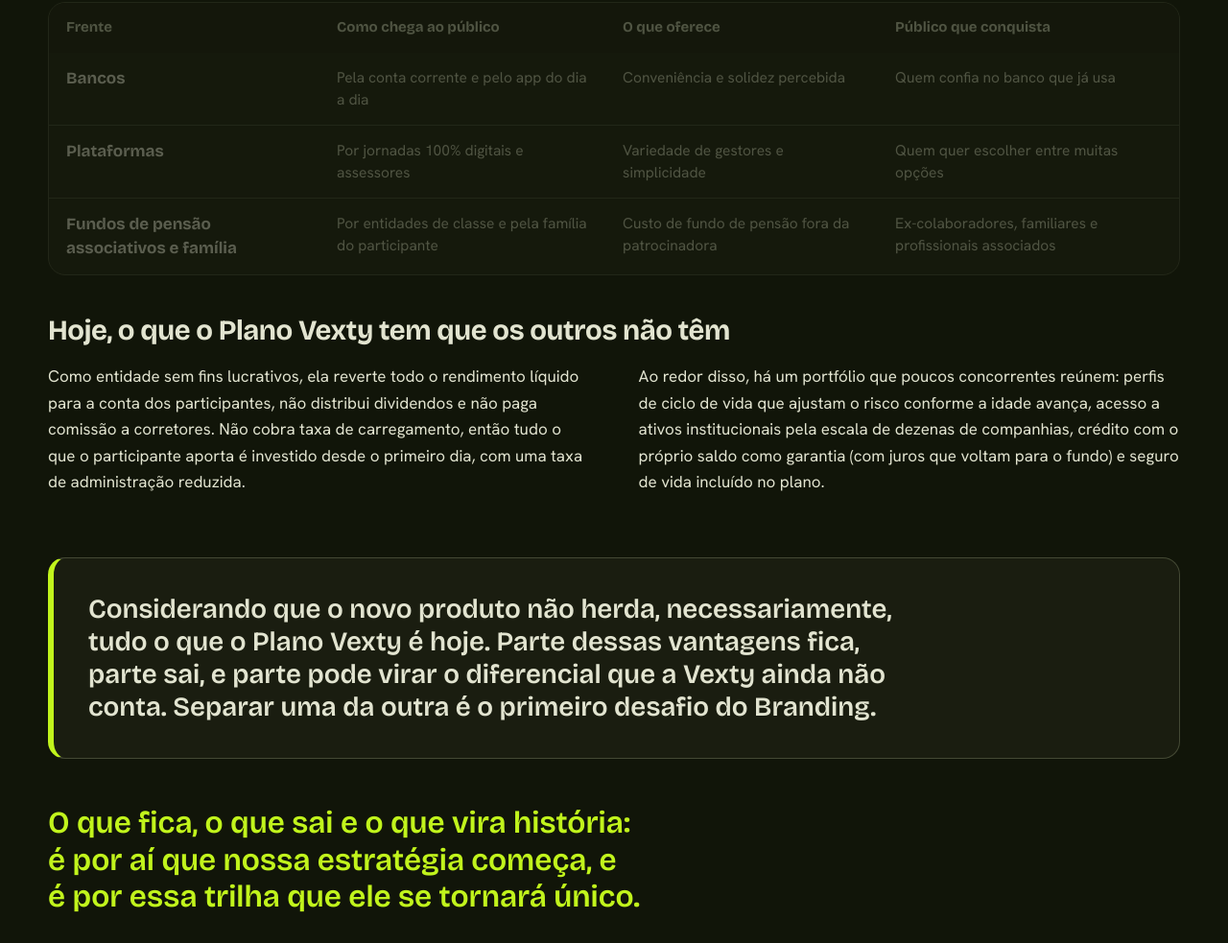
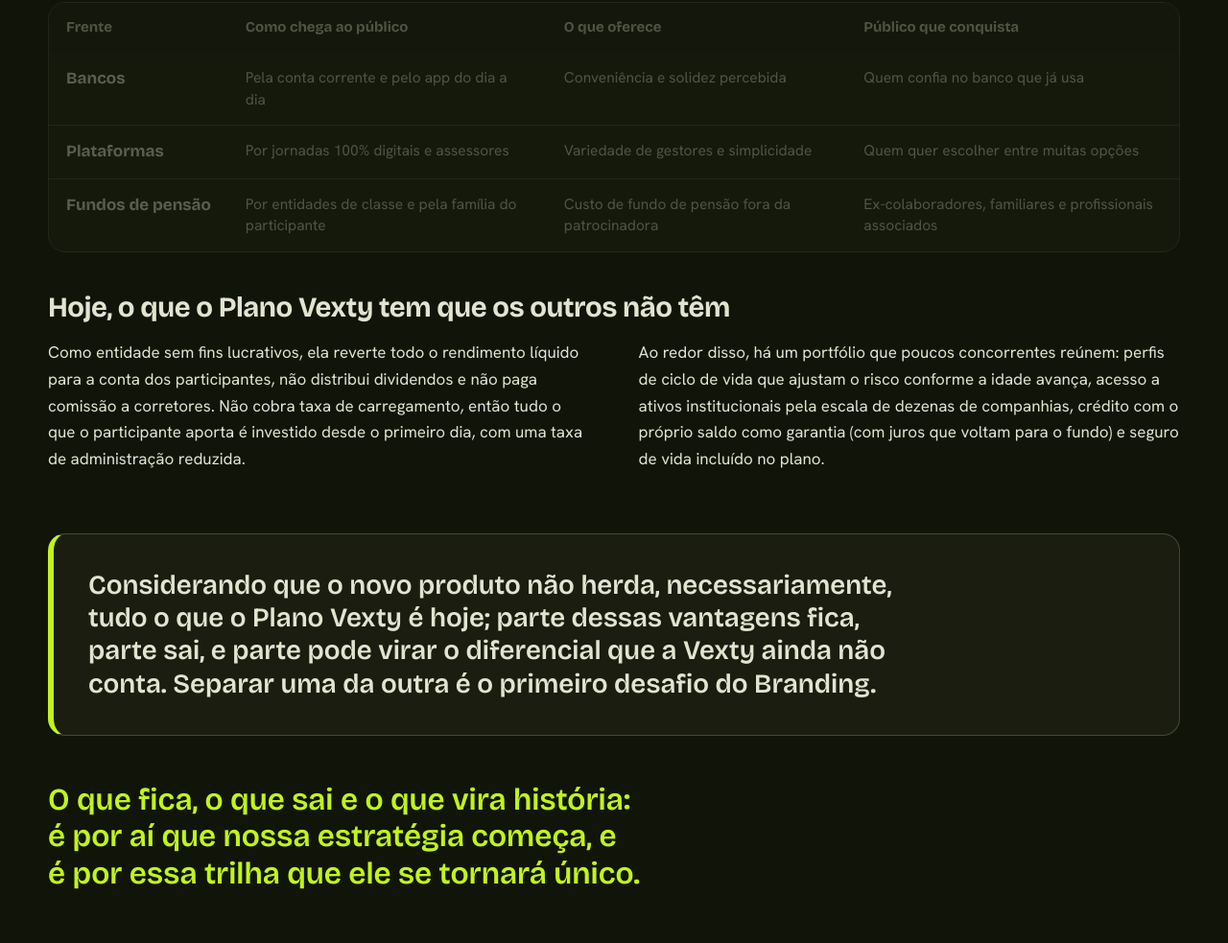
Before and after one commit to quebra-ag/vexty-breakpoint, a plain HTML site: page index.html in a window 1280 px wide. Shown: the part 10640-11623 px from the top of the page at 96% size. Drawn offline with nearby package versions, Linux system fonts and the light colour scheme.

Commit message:
Add files via upload

```diff
--- a/index.html
+++ b/index.html
@@ -427,7 +427,7 @@
           <tbody>
             <tr><th scope="row">Bancos</th><td>Pela conta corrente e pelo app do dia a dia</td><td>Conveniência e solidez percebida</td><td>Quem confia no banco que já usa</td></tr>
             <tr><th scope="row">Plataformas</th><td>Por jornadas 100% digitais e assessores</td><td>Variedade de gestores e simplicidade</td><td>Quem quer escolher entre muitas opções</td></tr>
-            <tr><th scope="row" style="white-space:normal">Fundos de pensão associativos e família</th><td>Por entidades de classe e pela família do participante</td><td>Custo de fundo de pensão fora da patrocinadora</td><td>Ex-colaboradores, familiares e profissionais associados</td></tr>
+            <tr><th scope="row">Fundos de pensão</th><td>Por entidades de classe e pela família do participante</td><td>Custo de fundo de pensão fora da patrocinadora</td><td>Ex-colaboradores, familiares e profissionais associados</td></tr>
           </tbody>
         </table>
       </div>
@@ -444,7 +444,7 @@
         </div>
       </div>
       <div class="bridge" style="grid-template-columns:1fr">
-        <p style="max-width:52ch">Considerando que o novo produto não herda, necessariamente, tudo o que o Plano Vexty é hoje. Parte dessas vantagens fica, parte sai, e parte pode virar o diferencial que a Vexty ainda não conta. Separar uma da outra é o primeiro desafio do Branding.</p>
+        <p style="max-width:52ch">Considerando que o novo produto não herda, necessariamente, tudo o que o Plano Vexty é hoje; parte dessas vantagens fica, parte sai, e parte pode virar o diferencial que a Vexty ainda não conta. Separar uma da outra é o primeiro desafio do Branding.</p>
       </div>
       <p class="closing">O que fica, o que sai e o que vira história: é por aí que nossa estratégia começa, e é por essa trilha que ele se tornará único.</p>
     </div>
```
